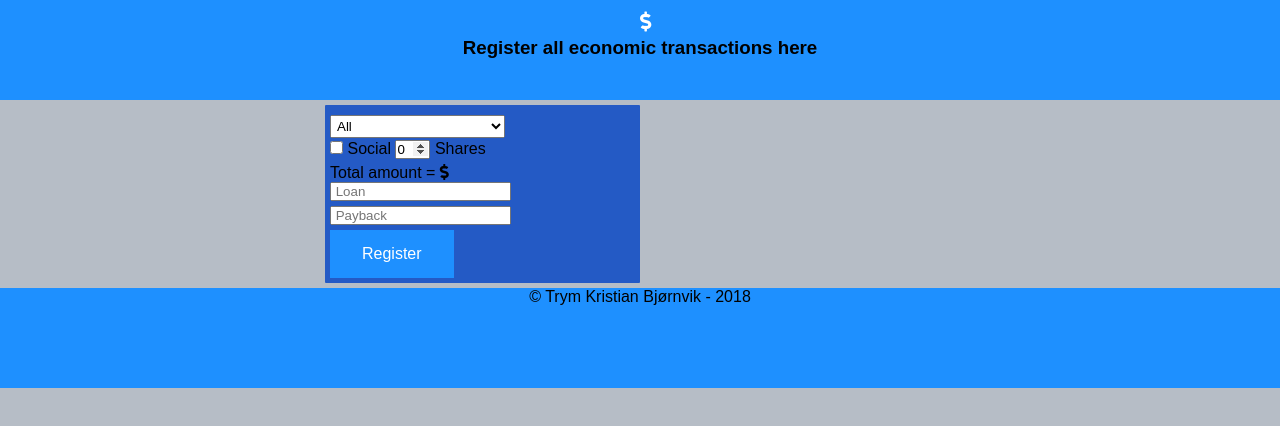
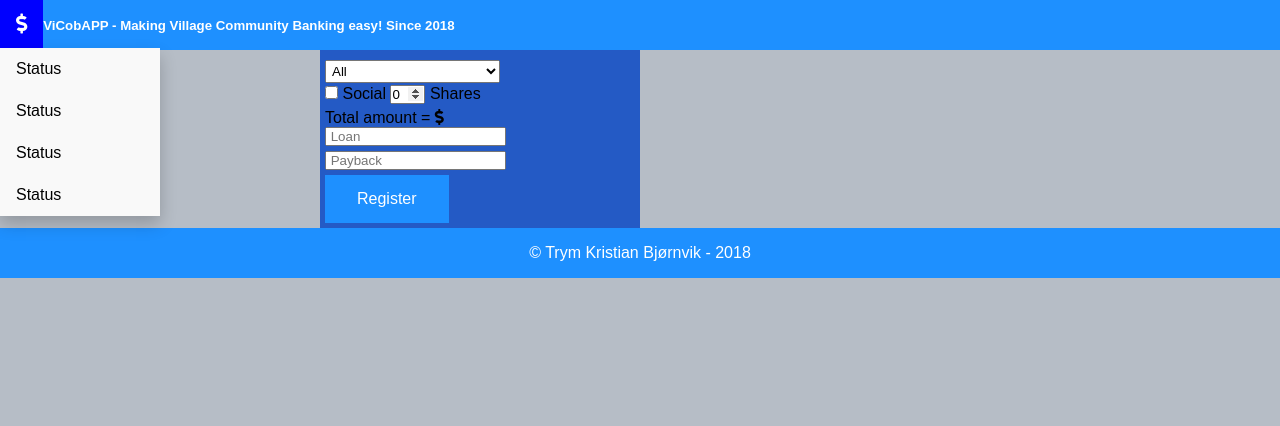
Before and after one commit to Inzagio/inzagio.github.io, a plain HTML site: page personlist.html in a window 1280 px wide. Drawn offline with Linux system fonts and the light colour scheme.

Commit message:
Updated code
more updates

```diff
--- a/main.css
+++ b/main.css
@@ -2,6 +2,7 @@
     margin: 0;
     padding: 0;
 }
+/* This section controls the main body */
 body {
     background-color: #b6bdc6;
     font-family: Arial, Helvetica, Sans-Serif;
@@ -10,46 +11,115 @@ body {
 #wrapper {
     display: grid;
     grid-template-columns: repeat(4, 1fr);
-    grid-auto-rows: minmax(100px, auto);
+    grid-auto-rows: minmax(auto, auto);
     grid-template-areas: "header header header header" ". wrapInputs wrapInputs ." "footer footer footer footer";
 }
 .header{
     grid-area: header;
+    display: flex;
+    justify-content: flex-start;
     width: 100%;
-    height: auto;
+    height: 50px;
     background-color: #1E90FF;
 }
+header{
+    display: flex;
+    justify-content: flex-start;
+
+}
+
+#heading {
+    color: white;
+}
+#slogan{
+    display:flex;
+    justify-content: center;
+    flex-direction: column;
+    text-align: center;
+}
+/* Navigation section */
+#headDollar {
+    color: white;
+    font-size: 20px;
+    text-align: center;
+
+}
+
+ul{
+    list-style-type: none;
+    margin: 0;
+    padding: 0;
+    overflow: hidden;
+    background-color:#1E90FF;
+}
+li{
+    float:left;
+}
+li a, .dropbtn{
+    display: inline-block;
+    color: white;
+    text-align: center;
+    padding: 14px 16px;
+    text-decoration: none;
+}
+li a:hover, .dropdown:hover .dropbtn{
+    background-color: blue;
+}
+li.dropdown{
+    display: inline-block;
+}
+.dropdown-content{
+    display:none;
+    position:absolute;
+    background-color: #f9f9f9;
+    min-width: 160px;
+    box-shadow: 0px 8px 16px 0px rgba(0,0,0,0.2);
+    z-index: 1;
+}
+.dropdown-content a{
+    color:black;
+    padding: 12px 16px;
+    text-decoration:none;
+    display:block;
+    text-align:left;
+}
+.dropdown-content a:hover
+{
+    background-color: #f1f1f1;
+
+}
+.dropdown:hover .dropdown-content{
+    display: block;
+}
+/* Footer section */
 .footer {
     background-color: #1E90FF;
     grid-area: footer;
     text-align: center;
     width: 100%;
+    height: 50px;
 }
-p{
-    display:inline;
+#footertext{
+    text-align: center;
+    color: #ffffff;
+    padding: 1em;
+
 }
-#heading{
-    text-align:center;
-    margin-top: 5px;
-}
+/* This section controls the styling of the input forms and list */
 #wrapInputs{
     grid-area: wrapInputs;
-    display: inline-grid;
+    display:grid ;
     background-color: Highlight;
-    margin: 5px 0px 5px 5px;
-    border-radius: 1px ;
     padding: 5px;
-    grid-column: 2 / 3;
+    grid-column: 2 / 2;
     grid-row: 2 / auto;
     justify-content:space-between;
     overflow: hidden;
 }
-#headDollar{
-    color: white;
-    font-size: 20px;
-    margin-top: 12px;
-    margin-left: 50%;
+#iconD{
+    display: inline;
 }
+
 #dropList {
     width:175px;
     padding: 2px;
@@ -62,11 +132,9 @@ p{
     margin-bottom: 5px;
 }
 
-
 #loanField {
     margin-bottom: 5px;
 }
-
 #submitBtn {
     margin-top: 5px;
     display: inline-block;
@@ -77,13 +145,13 @@ p{
     text-align: center;
     font-size: 16px;
 }
+   /* #submitBtn:active {
+        background-color: #4CAF50;
+    }*/
+    #submitBtn:hover {
+       background-color: #4CAF50;
+    }
 
-    #submitBtn:active {
-        background-color: #4CAF50;
-    }
-    #submitBtn:hover {
-        background-color:
-    }
 /* -------This section is for fixing arrows like we want them------------- */
 
 /* Sets the arrows in share box to always be visible  */
--- a/personlist.html
+++ b/personlist.html
@@ -9,17 +9,30 @@
     <title></title>
 </head>
 <body>
-
     <div id="wrapper">
         <div class="header">
             <header>
-                <i class="fas fa-dollar-sign" id="headDollar"></i>
-                <h3 id="heading">Register all economic transactions here</h3>
+                <div id="navigation">
+                    <ul>
+                        <li class="dropdown">
+                            <a href="#" class="dropbtn"><!-- Menu --> <i class="fas fa-dollar-sign" id="headDollar"></i></a>
+                            <div class="dropdown-content">
+                                <a href="#">Status</a>
+                                <a href="#">Status</a>
+                                <a href="#">Status</a>
+                                <a href="#">Status</a>
+                            </div>
+                        </li>
+                    </ul>
+                </div>
+                <div id="slogan">
+                    <h5 id="heading"> ViCobAPP - Making Village Community Banking easy! Since 2018 </h5>
+                </div>
             </header>
         </div>
         <!-- This section is for the select list and input forms -->
         <div id="wrapInputs">
-            <select size="1" name="persons" id="dropList" required>
+            <select title="Displays all members of the VICOBA - Select one or all." size="1" name="persons" id="dropList" required>
                 <option value="all">All</option>
                 <option value="aadila">Aadila</option>
                 <option value="abdul">Abdul</option>
@@ -57,24 +70,24 @@
             </select>
             <!-- Form for inputing user data, will also sum up social + shares into total amount -->
             <form class="currencyData" action="/_actionpage.php" oninput="x.value=parseInt(chkBox.value)+parseInt(sharesField.value)">
-                <input type="checkbox" id="chkBox" name="social" value="1" required />
+                <input title="Field required - Funds are valued at 1$" type="checkbox" id="chkBox" name="social" value="1" required />
                 <label for="checkbox" class="check-box">Social</label>
-                <input id="sharesField" type="number" name="shares" min="0" max="128" step="0" value="0" />
+                <input title="Total amount of shares to purchase along with Social Funds" id="sharesField" type="number" name="shares" min="0" max="128" step="0" value="0" />
                 <label for="sharesField" class="shares-field">Shares</label>
                 <br />
                 <label for="outputNum" class="output-num">Total amount = </label>
-                <output id="outputNum" name="x" for="chkBox sharesField"></output><p> <i class="fas fa-dollar-sign"></i></p>
+                <output id="outputNum" name="x" for="chkBox sharesField"></output><p id="iconD">  <i class="fas fa-dollar-sign"></i></p>
                 <br />
-                <input id="loanField" type="number" name="loan" placeholder=" Loan" />
+                <input title="Loan is for money being borrowed." id="loanField" type="number" name="loan" placeholder=" Loan" />
                 <br />
-                <input id="paybackField" type="number" name="installment" placeholder=" Payback" />
+                <input title="Payback is for money being paid back to the VICOBA." id="paybackField" type="number" name="installment" placeholder=" Payback" />
                 <br />
                 <input id="submitBtn" type="submit" name="register" value="Register">
             </form>
         </div>
         <!-- SECTION END SECTION END SECTION END SECTION END SECTION END SECTION END -->
         <div class="footer">
-            <footer>&copy; Trym Kristian Bjørnvik - 2018</footer>
+            <footer><p id="footertext"> &copy; Trym Kristian Bjørnvik - 2018</p> </footer>
         </div>
     </div>
 </body>
```
